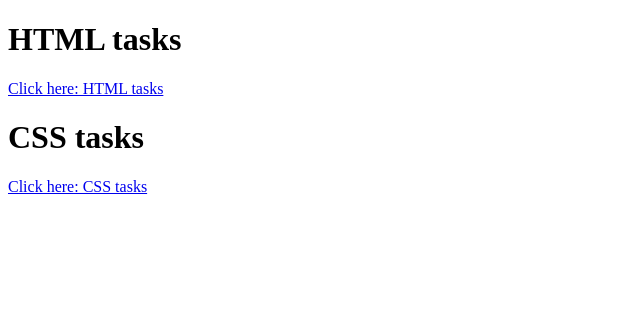
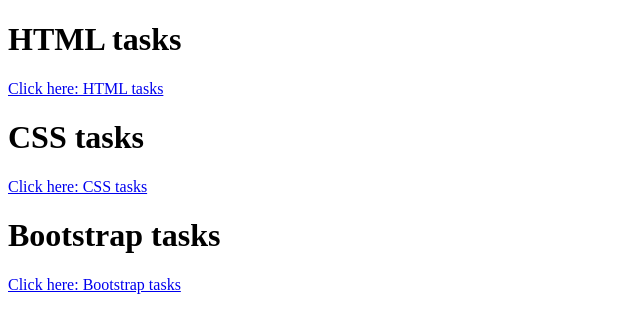
Before and after one commit to ChirayuBatra99/Ethnus-21BCE5756-ChirayuBatra-Deployment-links, a plain HTML site: page index.html in a window 1280 px wide. Shown: the whole page, without its empty margins (0-640 px from the left). Drawn offline with Linux system fonts and the light colour scheme.

Commit message:
Second push

```diff
--- a/index.html
+++ b/index.html
@@ -10,5 +10,7 @@
     <a href="https://stirring-phoenix-833796.netlify.app/">Click here: HTML tasks</a>
     <h1>CSS tasks</h1>
     <a href="https://666ec467e0405178ce9de20a--timely-selkie-be4b44.netlify.app/">Click here: CSS tasks</a>
+    <h1>Bootstrap tasks</h1>
+    <a href="https://666ec92b3d4ad0bd41aa6880--dapper-custard-155252.netlify.app/">Click here: Bootstrap tasks</a>
 </body>
 </html>
```
